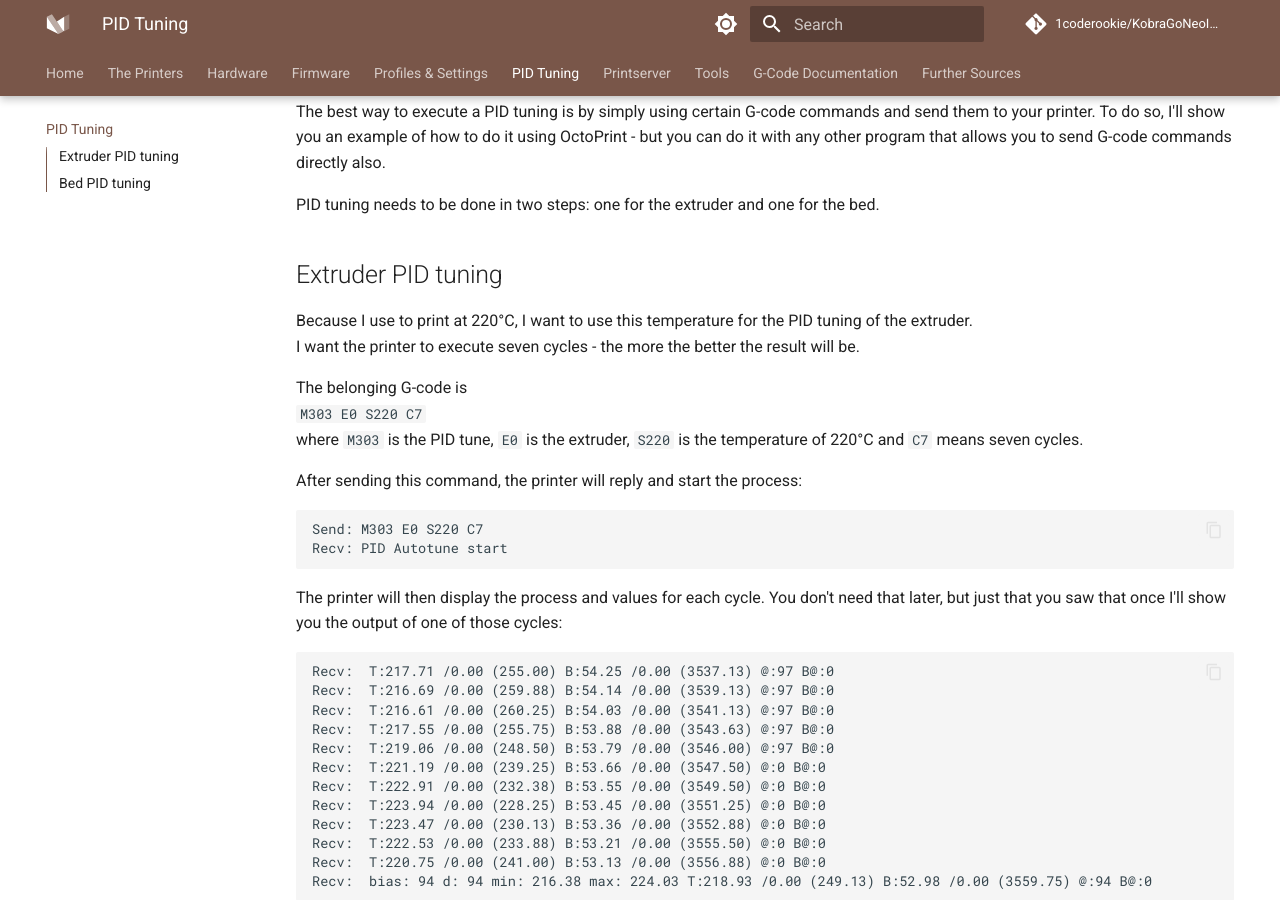
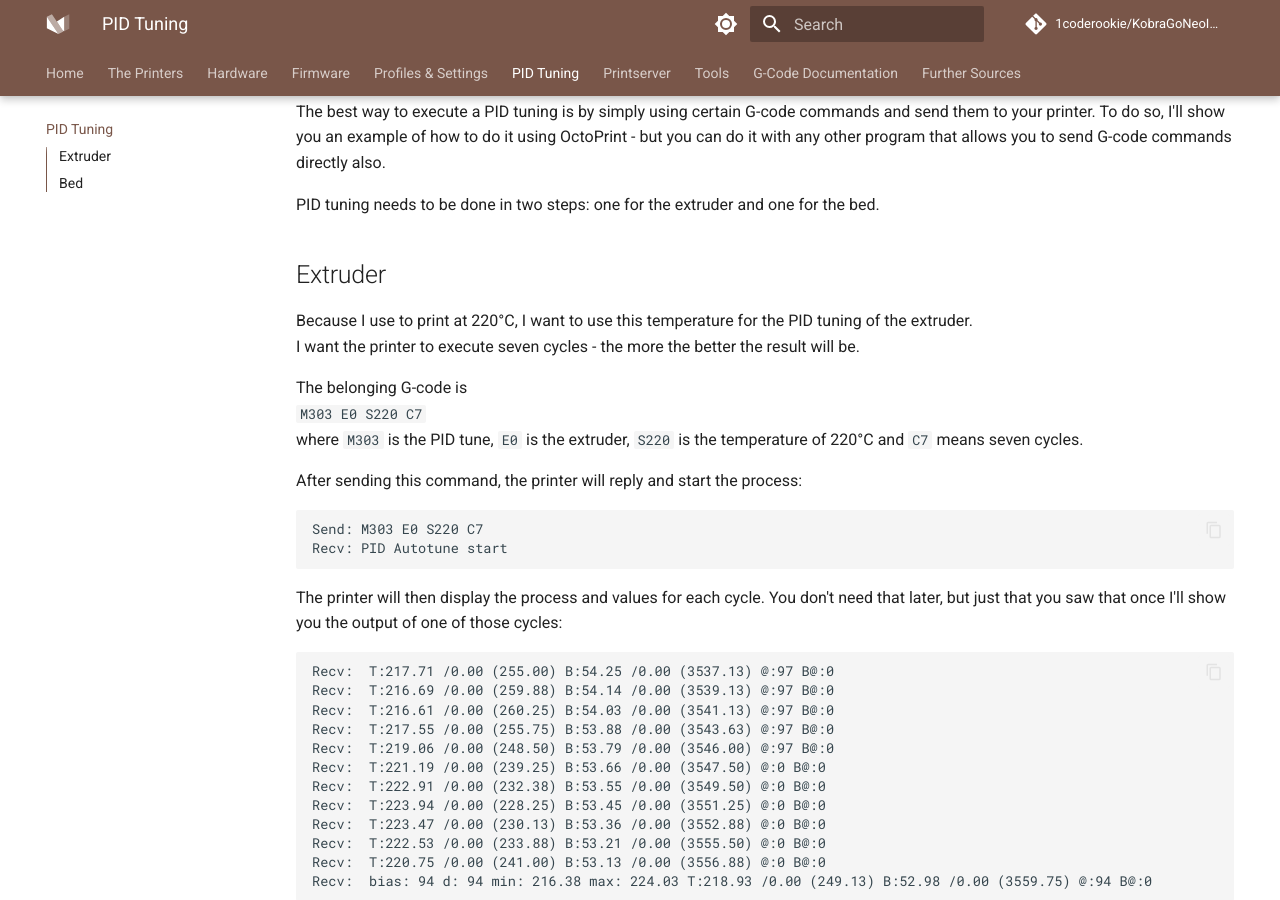
Before and after one commit to 1coderookie/KobraGoNeoInsights, an MkDocs documentation site: the page built from docs/pid-tune.md, in a window 1280 px wide and 900 px high, scrolled down 356 px. Built offline with MkDocs 1.6.1 and Material for MkDocs 9.7.7, drawn with Linux system fonts in a browser that asks for light colours; comment, search, counter and statistics services are not loaded.

Commit message:
Update pid-tune.md

```diff
--- a/docs/pid-tune.md
+++ b/docs/pid-tune.md
@@ -11,7 +11,7 @@ The best way to execute a PID tuning is by simply using certain G-code commands
 
 PID tuning needs to be done in two steps: one for the extruder and one for the bed.
 
-## Extruder PID tuning
+## Extruder
 Because I use to print at 220°C, I want to use this temperature for the PID tuning of the extruder.
 I want the printer to execute seven cycles - the more the better the result will be.
 
@@ -69,7 +69,7 @@ Recv: ok
 That's it!
 Congratulations, you just did the PID tuning for your extruder!
 
-## Bed PID tuning
+## Bed
 Now you want to do the same for your heated bed, but you have to use a different command.
 Because I use to print at a bed temperature of 60°C, I want to execute the PID tuning at that temperature also. Again it should be done seven times.
 
```
